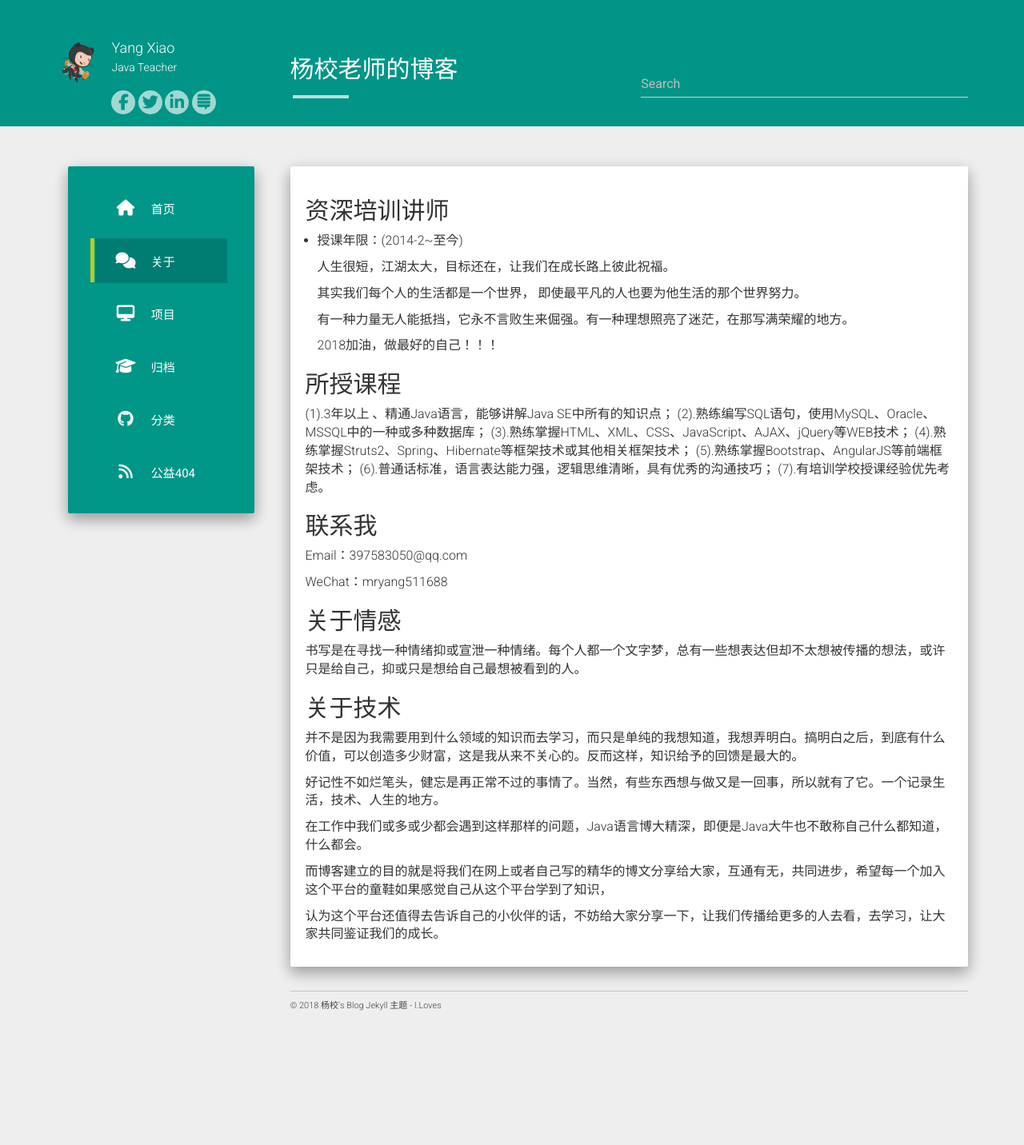
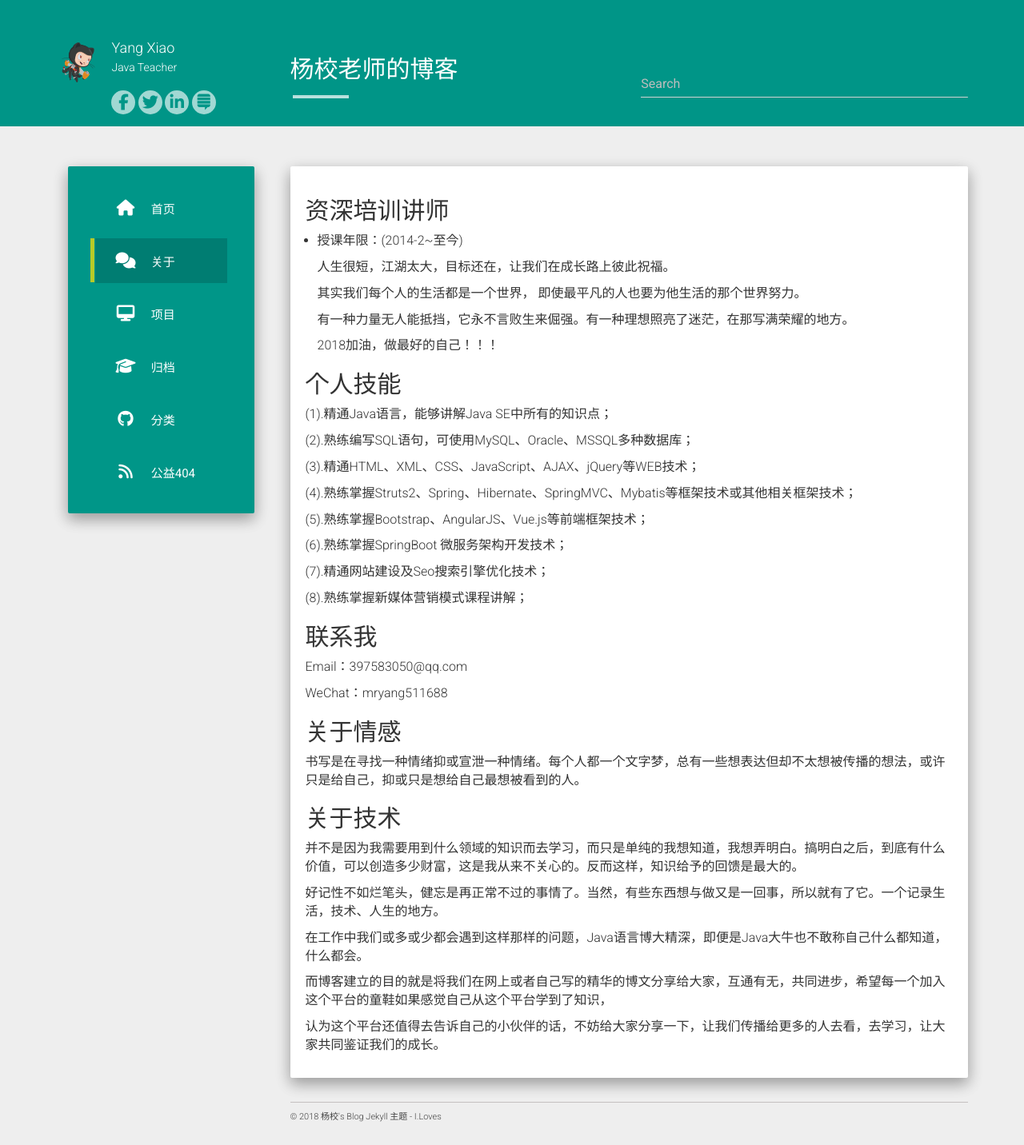
Before and after one commit to mryang1688/mryang1688.github.io, a Jekyll site: the page built from about.md, in a window 1280 px wide. Shown: the whole page at 80% size. Built offline with Jekyll 4.4.1, drawn with Linux system fonts in a browser that asks for light colours; nearby versions of some CDN libraries; before the commit the page ends 1293 px from its top, so only the background shows below that.

Commit message:
five commit

```diff
--- a/about.md
+++ b/about.md
@@ -16,14 +16,23 @@ permalink: /about/
 
 	2018加油，做最好的自己！！！
 
-## 所授课程
-(1).3年以上 、精通Java语言，能够讲解Java SE中所有的知识点；
-(2).熟练编写SQL语句，使用MySQL、Oracle、MSSQL中的一种或多种数据库；
-(3).熟练掌握HTML、XML、CSS、JavaScript、AJAX、jQuery等WEB技术；
-(4).熟练掌握Struts2、Spring、Hibernate等框架技术或其他相关框架技术；
-(5).熟练掌握Bootstrap、AngularJS等前端框架技术；
-(6).普通话标准，语言表达能力强，逻辑思维清晰，具有优秀的沟通技巧；
-(7).有培训学校授课经验优先考虑。
+## 个人技能
+
+(1).精通Java语言，能够讲解Java SE中所有的知识点；
+
+(2).熟练编写SQL语句，可使用MySQL、Oracle、MSSQL多种数据库；
+
+(3).精通HTML、XML、CSS、JavaScript、AJAX、jQuery等WEB技术；
+
+(4).熟练掌握Struts2、Spring、Hibernate、SpringMVC、Mybatis等框架技术或其他相关框架技术；
+
+(5).熟练掌握Bootstrap、AngularJS、Vue.js等前端框架技术；
+
+(6).熟练掌握SpringBoot 微服务架构开发技术；
+
+(7).精通网站建设及Seo搜索引擎优化技术；
+
+(8).熟练掌握新媒体营销模式课程讲解；
 
 
 ## 联系我
```
